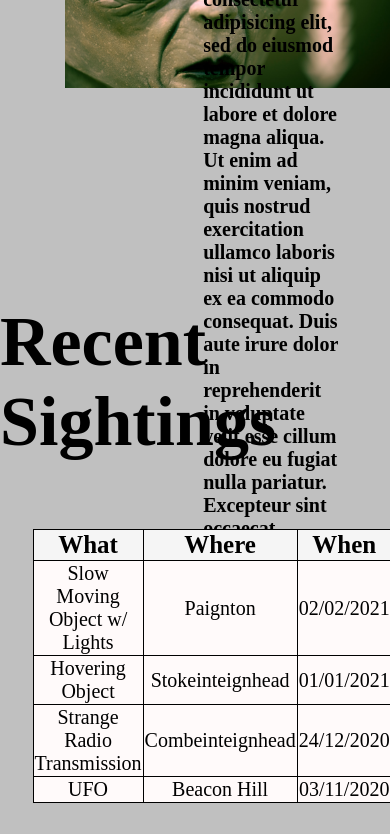
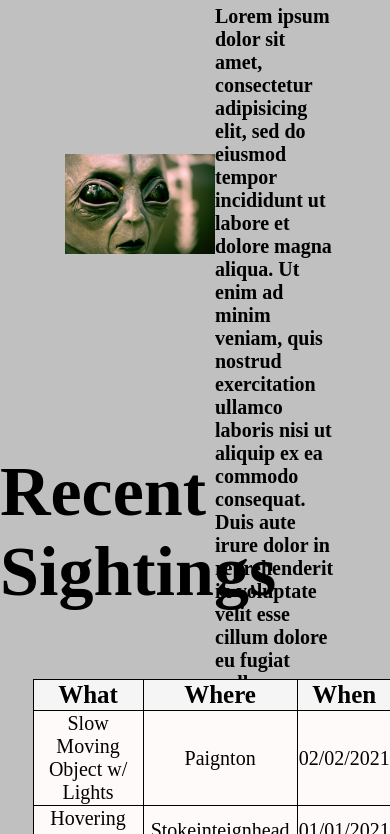
Before and after one commit to TheNuggitMan/WeWantToBelieve, a plain HTML site: page index.html in a window 390 px wide. Shown: the part 740-1574 px from the top of the page. Drawn offline with Linux system fonts and the light colour scheme.

Commit message:
added some media queries

```diff
--- a/index.html
+++ b/index.html
@@ -29,13 +29,17 @@
                 <div class="mainHeader">
                     <h1>We Want to Believe...</h1>
                 </div>
-                <div class="aboutImgContainer">
-                    <img src="img/alien.jpg" alt="">
+                <div id="about" class="title">
+                    <h1>About</h1>
                 </div>
-                <div class="aboutText">
-                    <h1 id="about" class="title">About</h1>
-                    <p>Lorem ipsum dolor sit amet, consectetur adipisicing elit, sed do eiusmod tempor incididunt ut labore et dolore magna aliqua. Ut enim ad minim veniam, quis nostrud exercitation ullamco laboris nisi ut aliquip ex ea commodo consequat. Duis aute irure dolor in reprehenderit in voluptate velit esse cillum dolore eu fugiat nulla pariatur. Excepteur sint occaecat cupidatat non proident, sunt in culpa qui officia deserunt mollit anim id est laborum.</p>
-                </div>
+                <article class="aboutContainer">
+                    <div class="aboutImgContainer">
+                        <img src="img/alien.jpg" alt="Alien Face">
+                    </div>
+                    <div class="aboutText">
+                        <p>Lorem ipsum dolor sit amet, consectetur adipisicing elit, sed do eiusmod tempor incididunt ut labore et dolore magna aliqua. Ut enim ad minim veniam, quis nostrud exercitation ullamco laboris nisi ut aliquip ex ea commodo consequat. Duis aute irure dolor in reprehenderit in voluptate velit esse cillum dolore eu fugiat nulla pariatur. Excepteur sint occaecat cupidatat non proident, sunt in culpa qui officia deserunt mollit anim id est laborum.</p>
+                    </div>
+                </article>
                 <div id="sightings" class="sightHead title">
                     <h1>Recent Sightings</h1>
                 </div>
--- a/style.css
+++ b/style.css
@@ -15,7 +15,7 @@ body {
 
 .container {
     display: grid;
-    grid-template: 61px 469px 65px 400px repeat(3, 1fr) 350px 100px 400px 120px / repeat(12, 1fr);
+    grid-template: 61px 469px 65px 150px 400px repeat(3, 1fr) 350px 100px 400px 120px / repeat(12, 1fr);
 }
 
 .loginBar {
@@ -79,22 +79,45 @@ li a {
     display: none;
 }
 
-.aboutText {
-    max-width: 600px;
-    margin: 0% 5%;
-    grid-column: 7 / span 5;
-    grid-row: 4 / 5;
-}
-
 .title {
     font-size: 3.5rem;
 }
 
+#about {
+    grid-area: 4 / 1 / 5 / -1;
+    justify-self: center;
+}
+
+.aboutContainer {
+    grid-area: 5 / 3 / 6 / 11;
+    display: flex;
+    justify-content: space-around;
+    align-items: center;
+}
+
+.aboutText {
+    max-width: 600px;
+    max-height: 400px;
+}
+
+@media only screen and (max-width: 480px) {
+    .aboutText p {
+        max-width: 300px;
+    }
+    .aboutImgContainer {
+        min-width: 150px;
+    }
+    .title {
+        2.5rem;
+    }
+    nav {
+        grid-column: 1 / -1;
+    }
+}
+
+
 .aboutImgContainer {
     max-width: 450px;
-    grid-column: 3 / -1;
-    grid-row: 4 / 5;
-    margin: 5% 0;
 }
 .aboutImgContainer img {
     max-width: 100%;
@@ -102,12 +125,12 @@ li a {
 
 .sightHead {
     grid-column: 1 / -1;
-    grid-row: 5 / 6;
+    grid-row: 6 / 7;
     justify-self: center;
 }
 .recentSightings {
     grid-column: 2 / 12;
-    grid-row: 6 / 7;
+    grid-row: 7 / 8;
     display: flex;
     justify-content: flex-start;
 }
@@ -134,12 +157,12 @@ td {
 }
 
 .eventHead {
-    grid-area: 7 / 1 / 8 / -1;
+    grid-area: 8 / 1 / 9 / -1;
     justify-self: center;
 }
 
 .eventCarousel {
-    grid-area: 8 / 2 / 9 / 12;
+    grid-area: 9 / 2 / 10 / 12;
     display: flex;
     justify-content: center;
 }
@@ -149,7 +172,7 @@ td {
 }
 
 #signUp {
-    grid-area: 10 / 2 / 11 / 12;
+    grid-area: 11 / 2 / 12 / 12;
     border: 2px solid gray;
     display: flex;
     justify-content: space-around;
@@ -177,12 +200,13 @@ td {
 }
 
 footer {
-    grid-area: 11 / 1 / 12 / -1;
-    margin: 20px;
+    grid-area: 12 / 1 / 13 / -1;
+    padding: 20px;
     margin-top: 40px;
     display: flex;
     justify-content: space-between;
     align-items: center;
+    background-color: darkgray;
 }
 
 footer img {
```
